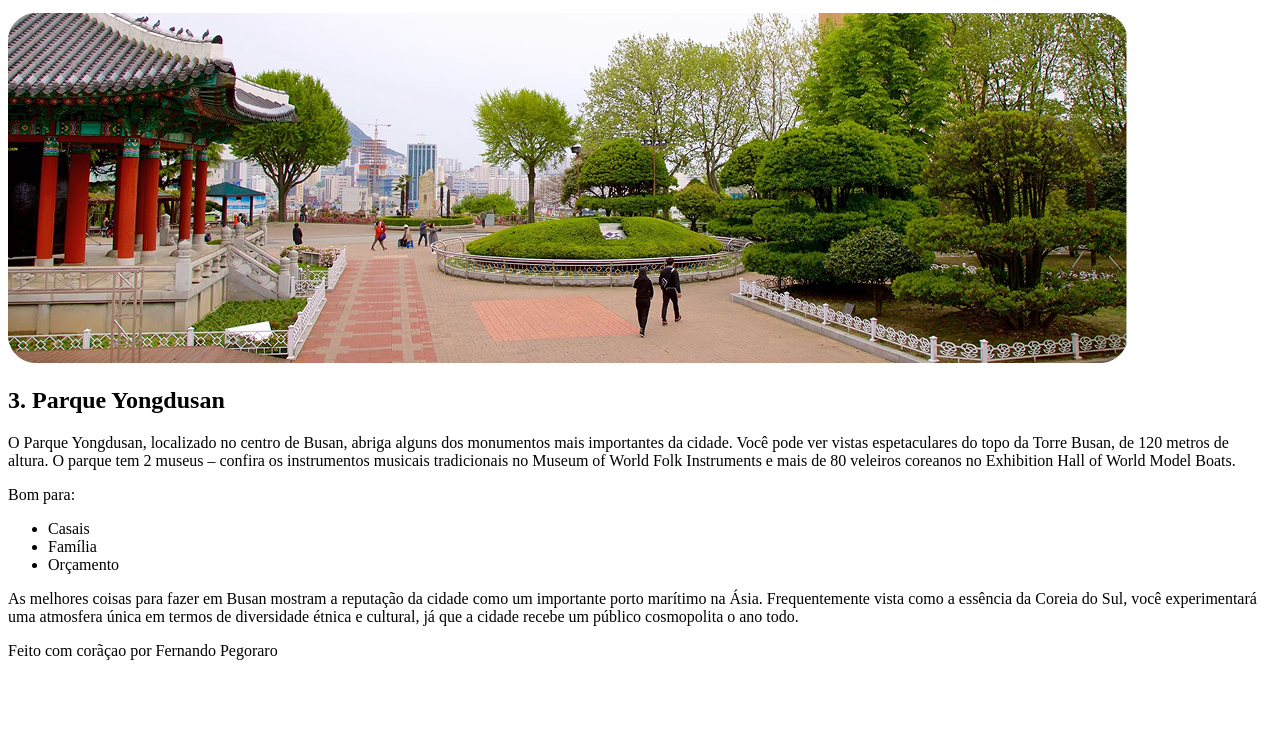
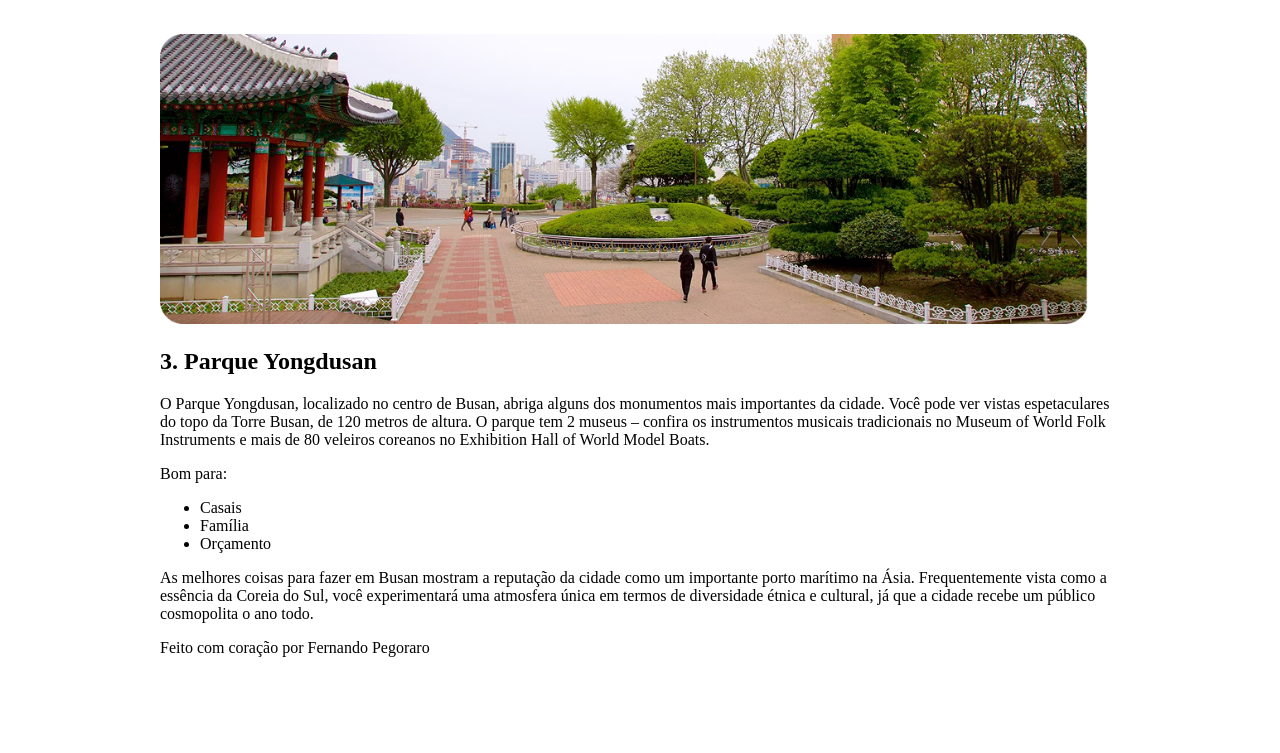
Before and after one commit to ferpegoraro/pagina-turismo, a plain HTML site: page index.html in a window 1280 px wide. Shown: the part 2035-2788 px from the top of the page. Before the commit the page ends 2711 px from the top, so only its background shows below. Drawn offline with Linux system fonts and the light colour scheme.

Commit message:
arrumando as imagens

```diff
--- a/index.html
+++ b/index.html
@@ -8,7 +8,7 @@
 </head>
 <body>
     <div id="page">
-        <p>Sua próxima viagem</p>
+        <p id="next-travel">Sua próxima viagem</p>
         <h1>Conheça Busan</h1>
         <img src="assets/busan.jpg" alt="Busan vista de cima">
         <p>
@@ -86,7 +86,7 @@
 
             <section id="rodape-2">
                 <p>
-                    Feito com corãçao por Fernando Pegoraro
+                    Feito com coração por Fernando Pegoraro
                 </p>
             </section>
         </footer>
--- a/style.css
+++ b/style.css
@@ -0,0 +1,23 @@
+body{
+    width: 1120px;
+    padding: 80px;
+    background-position: cover;
+    margin:auto;
+    box-sizing: border-box;
+}
+
+#next-travel{
+    color: #E76F51;
+}
+
+img{
+    height: 545px;
+    object-fit: cover; /* Ajusta a proporção da imagem para caber no container disponível pra ela sem distorcer */
+    margin-top: 44px;
+}
+
+div section img{
+    height: 290px;
+    object-fit: cover; /* Ajusta a proporção da imagem para caber no container disponível pra ela sem distorcer */
+    margin-top: 44px;
+}
```
